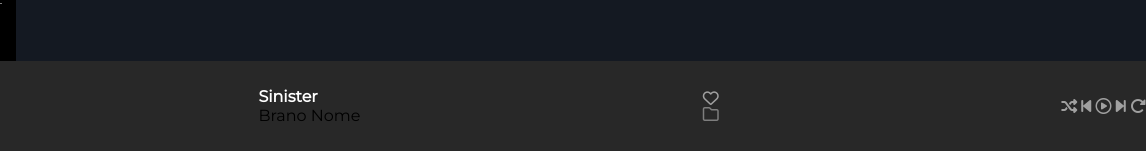
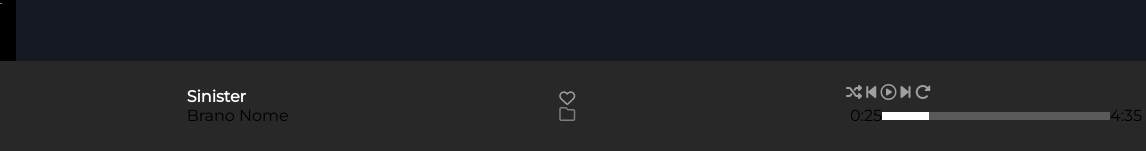
Before and after one commit to Michelazani/html-css-spotifyweb, a plain HTML site: page index.html in a window 1280 px wide. Shown: the part 649-800 px from the top of the page, 134-1280 px from the left. Drawn offline with Linux system fonts and the light colour scheme.

Commit message:
barra minuti

```diff
--- a/index.html
+++ b/index.html
@@ -98,7 +98,7 @@
                 <!-- parte in alto (call to action) -->
 
                 <section class="call-to-action flex flex-end">
-                    <div>
+
                         <button class="black-button">Effettua l'upgrade</button>
                     </div>
 
@@ -157,18 +157,27 @@
             </div>
 
 
-            <div>
+
+
+
+            <div class="flex-column">
                 <i class="fa-solid fa-shuffle" style="color: #a0a0a0;"></i>
                 <i class="fa-solid fa-backward-step" style="color: #a0a0a0;"></i>
                 <i class="fa-regular fa-circle-play" style="color: #a0a0a0;"></i>
                 <i class="fa-solid fa-forward-step" style="color: #a0a0a0;"></i>
                 <i class="fa-solid fa-rotate-right" style="color: #a0a0a0;"></i>
 
-                <div class="flex-column">
+                <div class="border-footer flex">
+                    <span>0:25</span>
+                    <div class="white-footer"></div>
+                    <div class="grey-footer"></div>
+                    <span>4:35</span>
+
+                </div>
 
 
-                </div>
             </div>
+
 
 
         </footer>
--- a/style/style.css
+++ b/style/style.css
@@ -131,6 +131,21 @@ footer.taskbar img{
 }
 
 
+.border-footer{
+    border: 4px solid transparent;
+    width: 300px;
+}
+
+.white-footer{
+    border: 4px solid white;
+    width: 20%;
+}
+
+.grey-footer{
+    border: 4px solid rgb(90, 90, 90);
+    width: 80%;
+}
+
 
 
 
```
